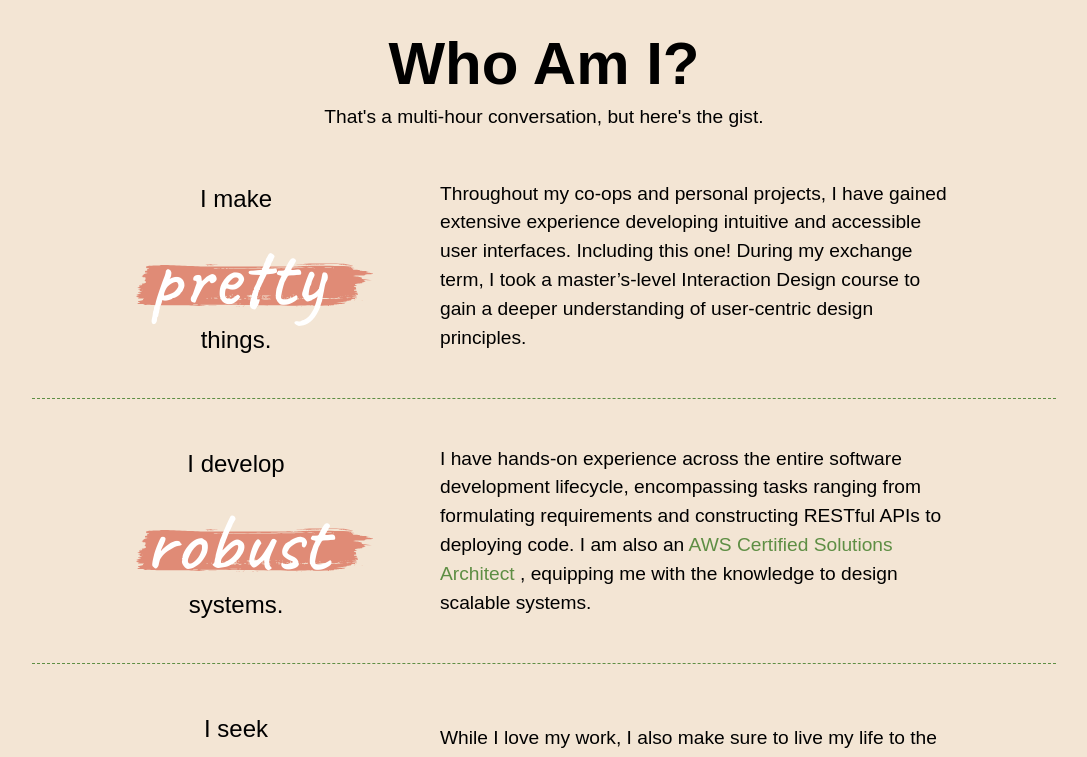
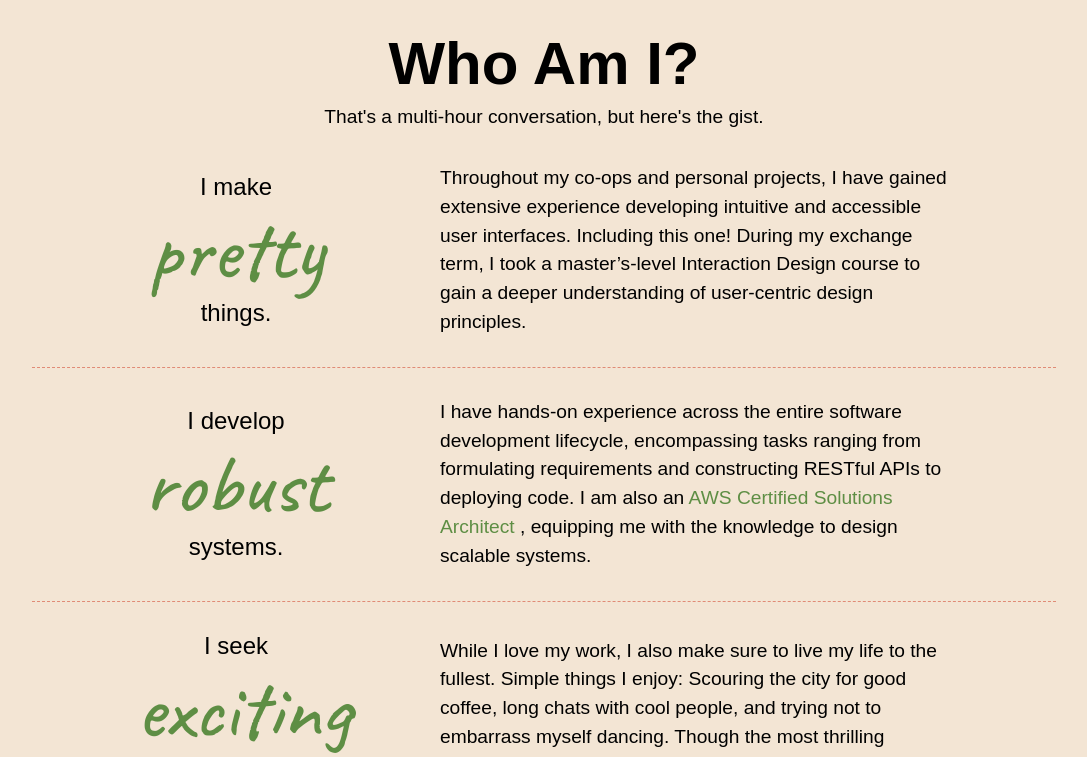
Before and after one commit to albertjlay/personal-website-v2, a React (Create React App) app: page / in a window 1280 px wide. Shown: the part 660-1417 px from the top of the page, without its empty margins (96-1183 px from the left). Built offline with nearby package versions, Linux system fonts and the light colour scheme; the HTML template or start-up script is replaced by a standard one.

Commit message:
Remove brushstroke

```diff
--- a/src/style.scss
+++ b/src/style.scss
@@ -73,8 +73,8 @@ section {
       display: flex;
       align-items: center;
       justify-content: space-evenly;
-      padding: 20px 0;
-      border-bottom: #5e8e44 dashed 1px;
+      padding: 30px 0;
+      border-bottom: #e08b76 dashed 1px;
 
       .about-content-title {
         width: 200px;
@@ -83,22 +83,12 @@ section {
           font-size: 1.5rem;
           font-weight: 300;
           position: relative;
-          top: -1em;
+
           .accent-text {
             font-size: 350%;
             font-weight: 500;
-            color: white;
+            color: #5e8e44;
             position: relative;
-
-            // brushstroke
-            &::before {
-              content: url('./assets/brushstroke.svg');
-              position: absolute;
-              display: block;
-              // left: 0px;
-              top: 53%;
-              z-index: -1;
-            }
           }
         }
       }
@@ -143,11 +133,6 @@ section {
           display: inline-block;
           h3 {
             top: 0px;
-            .accent-text {
-              &::before {
-                // top: 28%;
-              }
-            }
           }
         }
         .about-content-text {
```
